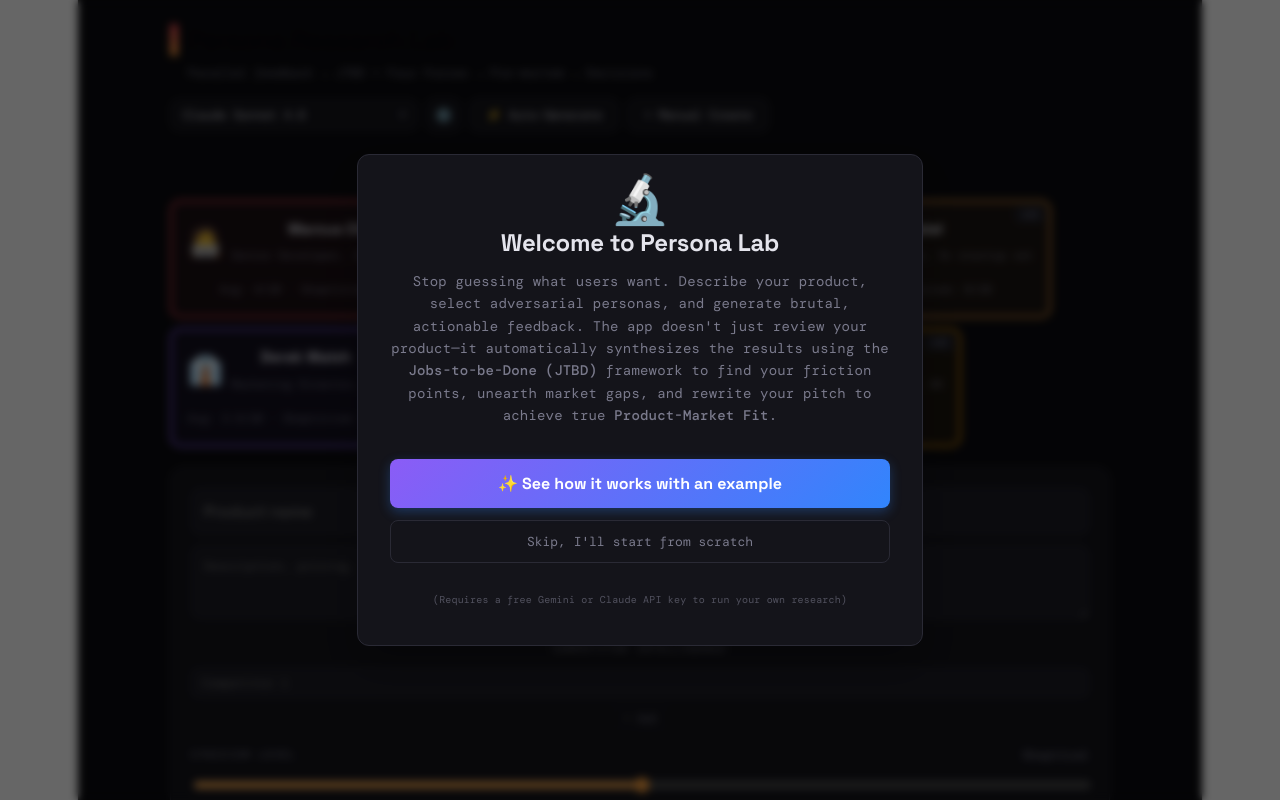
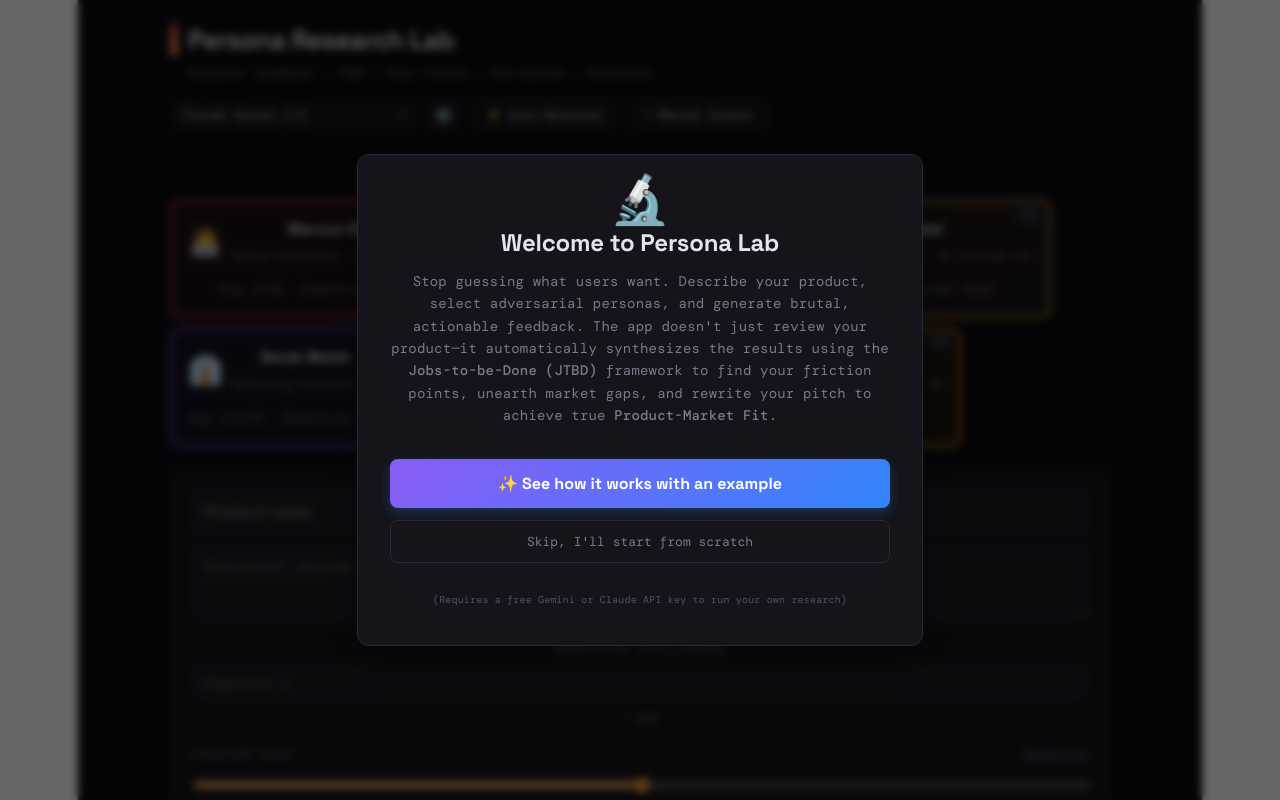
Before and after one commit to djfisher/persona-lab, a React (Vite) app: page / in a window 1280 px wide. Shown: the top 800 px of the page. Built offline with nearby package versions, Linux system fonts and the light colour scheme; what @react-pdf/renderer would draw is missing.

Commit message:
style: Fix main header text color visibility
Explicitly set the 'Persona Research Lab' header text to use var(--t1) so it stands out against the dark background.

```diff
--- a/src/App.jsx
+++ b/src/App.jsx
@@ -243,7 +243,7 @@ export default function App() {
         {/* ─── Header ─── */}
         <div style={{ marginBottom: 28, display: "flex", alignItems: "flex-end", justifyContent: "space-between", flexWrap: "wrap", gap: 12 }}>
           <div>
-            <div style={{ display: "flex", alignItems: "center", gap: 10 }}><div style={{ width: 8, height: 32, borderRadius: 2, background: "linear-gradient(180deg, #E84855, #F9A03F)" }} /><h1 style={{ fontFamily: "var(--heading)", fontSize: 26, fontWeight: 800, margin: 0, letterSpacing: -0.5 }}>Persona Research Lab</h1></div>
+            <div style={{ display: "flex", alignItems: "center", gap: 10 }}><div style={{ width: 8, height: 32, borderRadius: 2, background: "linear-gradient(180deg, #E84855, #F9A03F)" }} /><h1 style={{ fontFamily: "var(--heading)", fontSize: 26, fontWeight: 800, margin: 0, letterSpacing: -0.5, color: "var(--t1)" }}>Persona Research Lab</h1></div>
             <div style={{ fontSize: 12, color: "var(--t2)", marginTop: 4, marginLeft: 18 }}>Parallel feedback → JTBD + Four Forces → Pre-mortem → Decisions</div>
           </div>
           <div style={{ display: "flex", gap: 8, alignItems: "center" }}>
```
